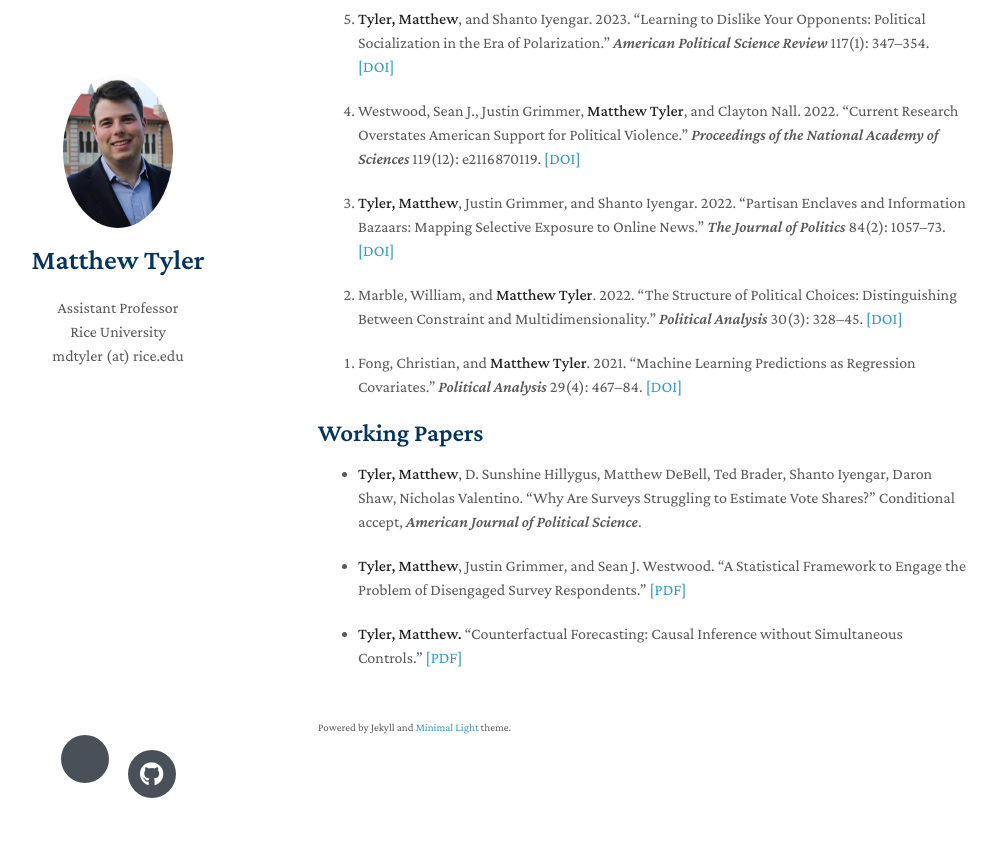
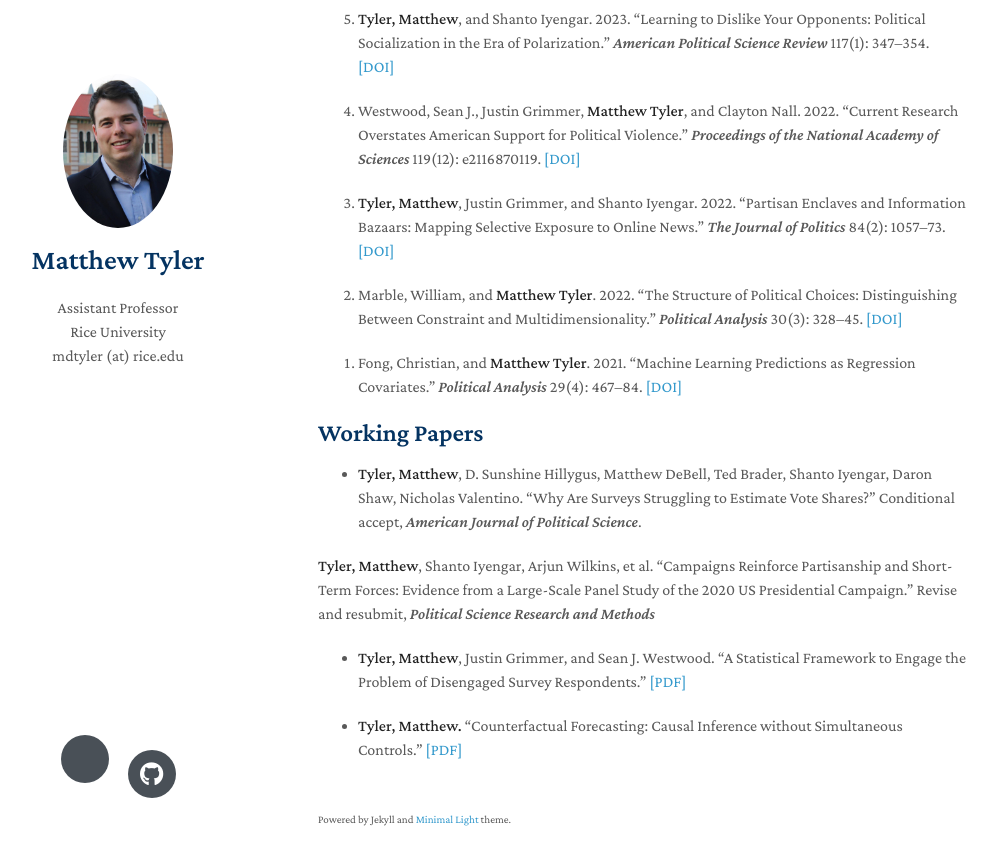
Before and after one commit to matthewtyler/matthewtyler.github.io, a Jekyll site: the page built from index.md, in a window 1280 px wide and 900 px high, scrolled down 536 px. Shown: the top 865 px of the window, without its empty margins (152-1149 px from the left). Built offline with Jekyll 4.4.1, drawn with Linux system fonts in a browser that asks for light colours; nearby versions of some CDN libraries; a style sheet for code colours, icons or effects is not loaded; our own code applies the rules of GitHub Pages for plain Markdown files; before the commit the page ends 1344 px from its top, so only the background shows below that.

Commit message:
Update index.md

```diff
--- a/index.md
+++ b/index.md
@@ -42,6 +42,8 @@ Matthew Tyler develops statistical methods to improve measurements and causal in
 
 * **Tyler, Matthew**, D. Sunshine Hillygus, Matthew DeBell, Ted Brader, Shanto Iyengar, Daron Shaw, Nicholas Valentino. "Why Are Surveys Struggling to Estimate Vote Shares?" Conditional accept, *American Journal of Political Science*.
 
+**Tyler, Matthew**, Shanto Iyengar, Arjun Wilkins, et al. "Campaigns Reinforce Partisanship and Short-Term Forces: Evidence from a Large-Scale Panel Study of the 2020 US Presidential Campaign." Revise and resubmit, *Political Science Research and Methods*
+
 * **Tyler, Matthew**, Justin Grimmer, and Sean J. Westwood. "A Statistical Framework to Engage the Problem of Disengaged Survey Respondents." [[PDF]](https://www.dropbox.com/scl/fi/vzjn03skoy7sc2a088rh8/The_Dangers_of_Disengaged_Respondents.pdf?rlkey=2m0jk2kcptw5dlt43umxwbikv&dl=0)
 
 
```
